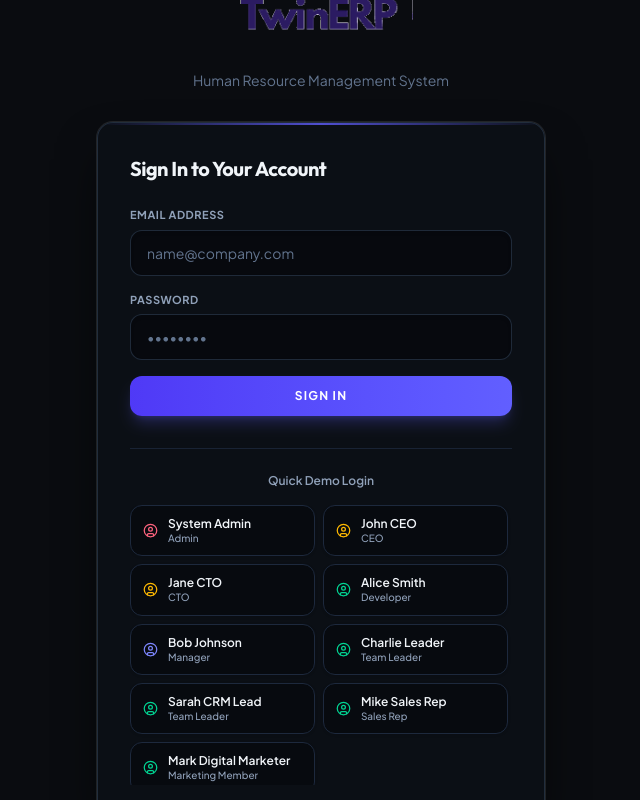
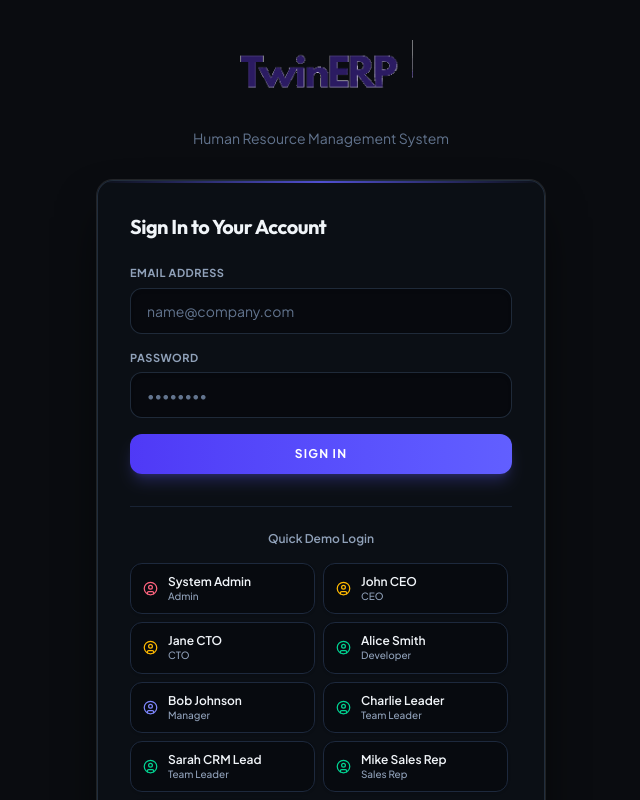
Before and after one commit to tn56kid1417/TwinERP, a React (Vite) app: page /login in a window 1280 px wide. Shown: the whole page, without its empty margins (319-959 px from the left). Built offline with nearby package versions, Linux system fonts and the light colour scheme; no server answers.

Commit message:
fix(login): align page content on short screens

```diff
--- a/src/pages/Login.tsx
+++ b/src/pages/Login.tsx
@@ -60,7 +60,7 @@ const Login = () => {
   };
 
   return (
-    <div className="h-dvh min-h-screen bg-[#f8fafc] dark:bg-[#0A0C10] bg-live-mesh flex flex-col items-center justify-start sm:justify-center px-4 py-8 relative overflow-x-hidden overflow-y-auto overscroll-contain">
+    <div className="h-dvh min-h-screen bg-[#f8fafc] dark:bg-[#0A0C10] bg-live-mesh flex flex-col items-center justify-start px-4 py-10 relative overflow-x-hidden overflow-y-auto overscroll-contain">
       <div className="mb-8 text-center flex flex-col items-center">
         <img src="/logo-transparent.png" alt="TwinERP Logo" className="h-16 object-contain mb-4" loading="eager" />
         <p className="text-slate-500 mt-2 text-sm">Human Resource Management System</p>
```
